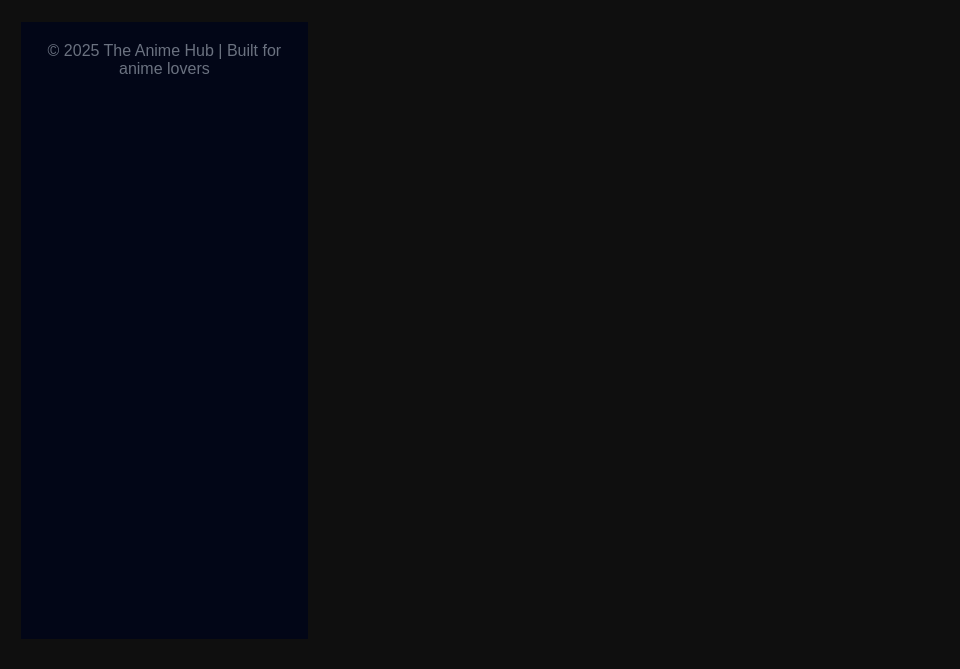
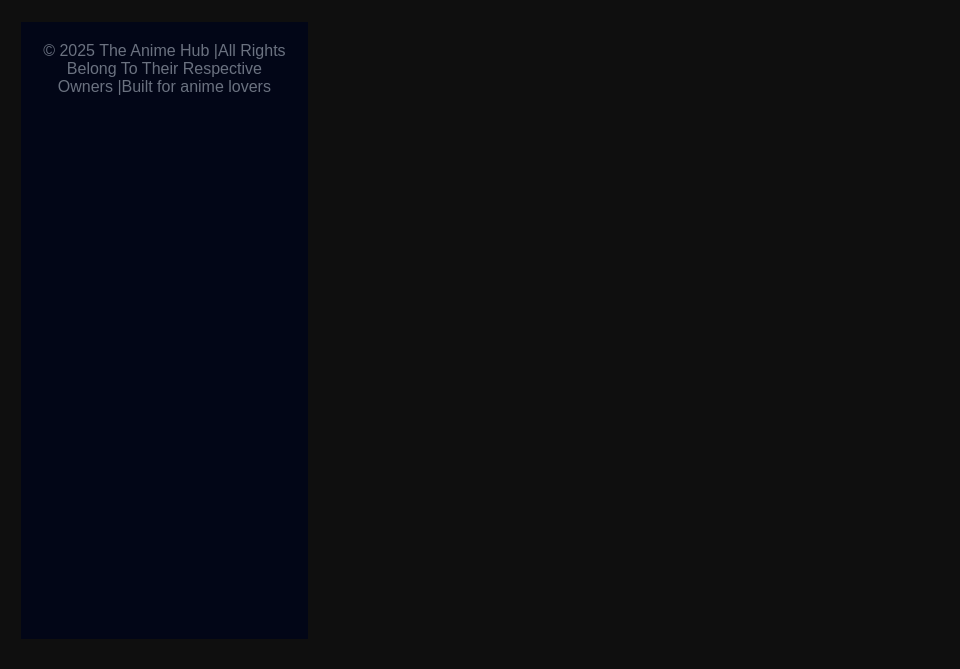
Before and after one commit to NewGuy415/TheAnimeHub, a plain HTML site: page index.html in a window 1280 px wide. Shown: the part 2781-3450 px from the top of the page, 320-1280 px from the left. Drawn offline with Linux system fonts and the light colour scheme.

Commit message:
Update index.html

```diff
--- a/index.html
+++ b/index.html
@@ -377,7 +377,7 @@ This wholesome yet action-packed anime balances comedy, heartwarming family mome
 </div>
 
 <footer>
-© 2025 The Anime Hub | Built for anime lovers
+© 2025 The Anime Hub |All Rights Belong To Their Respective Owners |Built for anime lovers
 </footer>
 
 <script>
```
